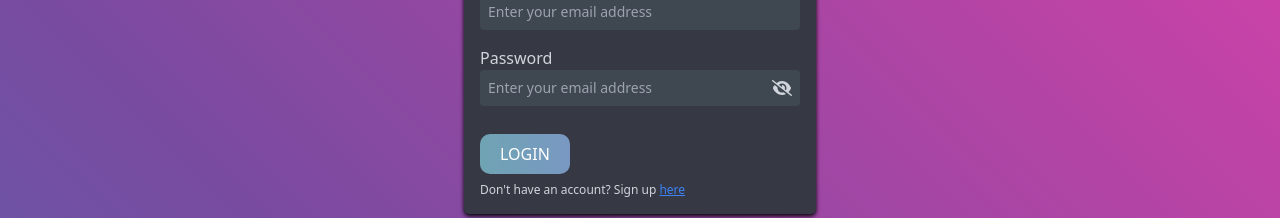
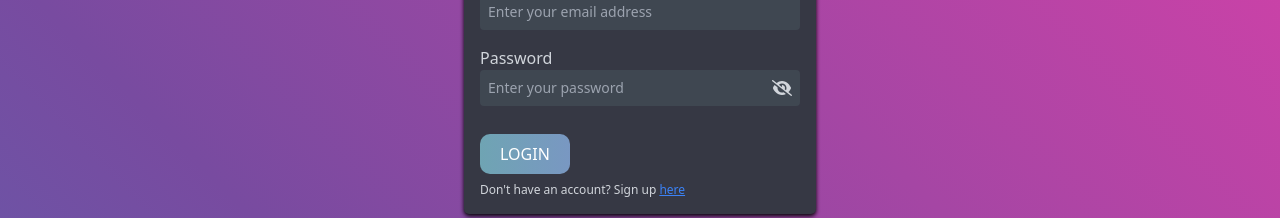
Before and after one commit to JuliSC/hourslipper, a Vue app: page /login in a window 1280 px wide. Shown: the part 340-558 px from the top of the page. Built offline with nearby package versions, Linux system fonts and the light colour scheme.

Commit message:
Fixed passowrd placeholde on login saying email

```diff
--- a/src/views/LoginPage.vue
+++ b/src/views/LoginPage.vue
@@ -16,7 +16,7 @@
           <InputField
             title="Password"
             type="password"
-            placeholder="Enter your email address"
+            placeholder="Enter your password"
             v-model="password"
           ></InputField>
         </div>
```
